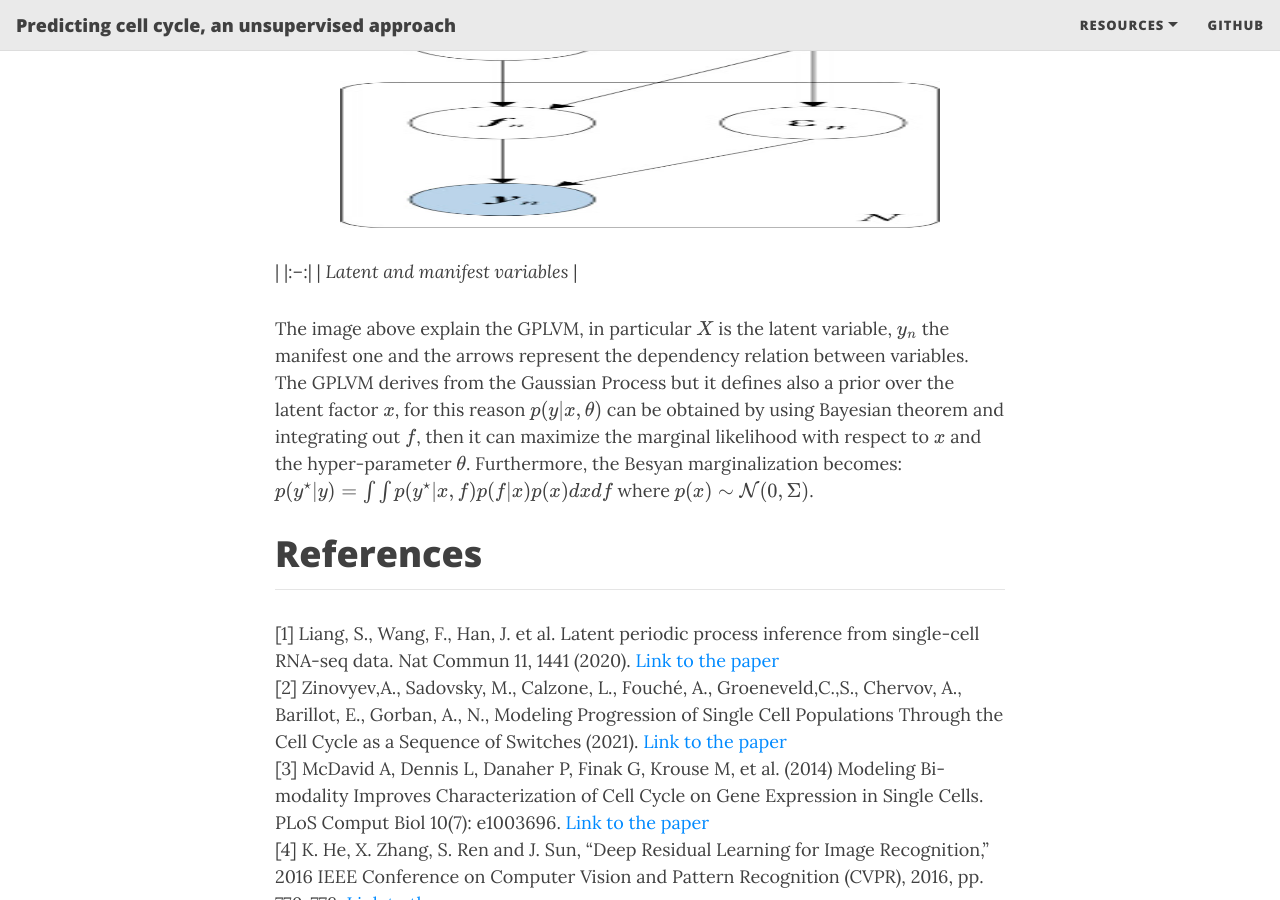
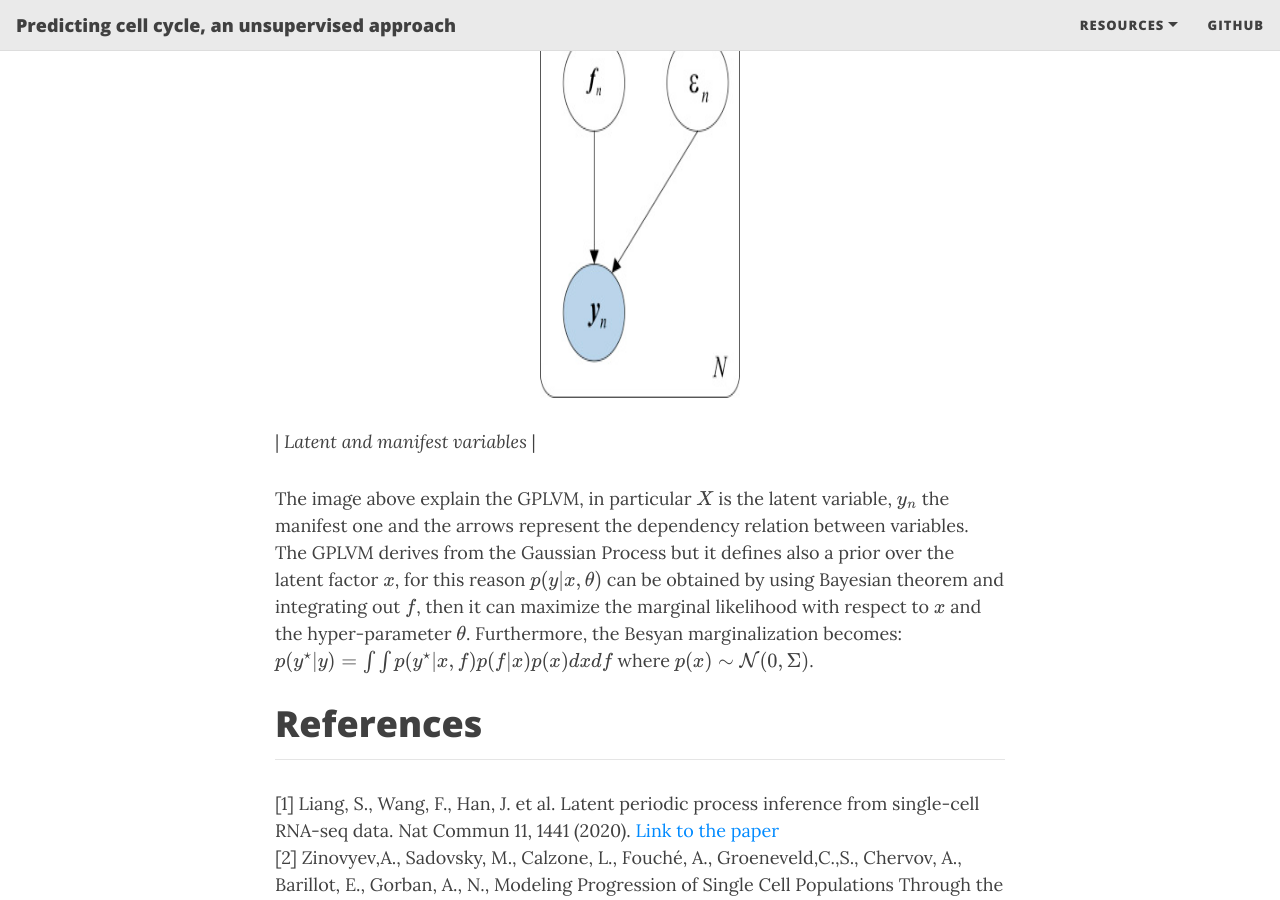
Before and after one commit to lucarossi9/statistical_computation_4, a Jekyll site: the page built from index.md, in a window 1280 px wide and 900 px high, scrolled down 11439 px. Built offline with Jekyll 4.4.1, drawn with Linux system fonts in a browser that asks for light colours; nearby versions of some CDN libraries; formulas are drawn with MathJax 3; the list of posts is cut into pages by our own code.

Commit message:
Update index.md

```diff
--- a/index.md
+++ b/index.md
@@ -148,13 +148,8 @@ where $$\epsilon$$ is the noise with gaussian distribution $$ \mathcal{N}(0,\sig
 | *Latent and manifest variables* |
 
 <p align="center">
-  <img width="600" height="200" src="assets/img/latent.jpg">
+  <img width="200" height="600" src="assets/img/latent.jpg">
 </p>
-
- <p align="center">
-  <img width="600" height="200" src="assets/img/latent.jpg">
-</p> |
-|:--:|
 | *Latent and manifest variables* |
 
 
```
